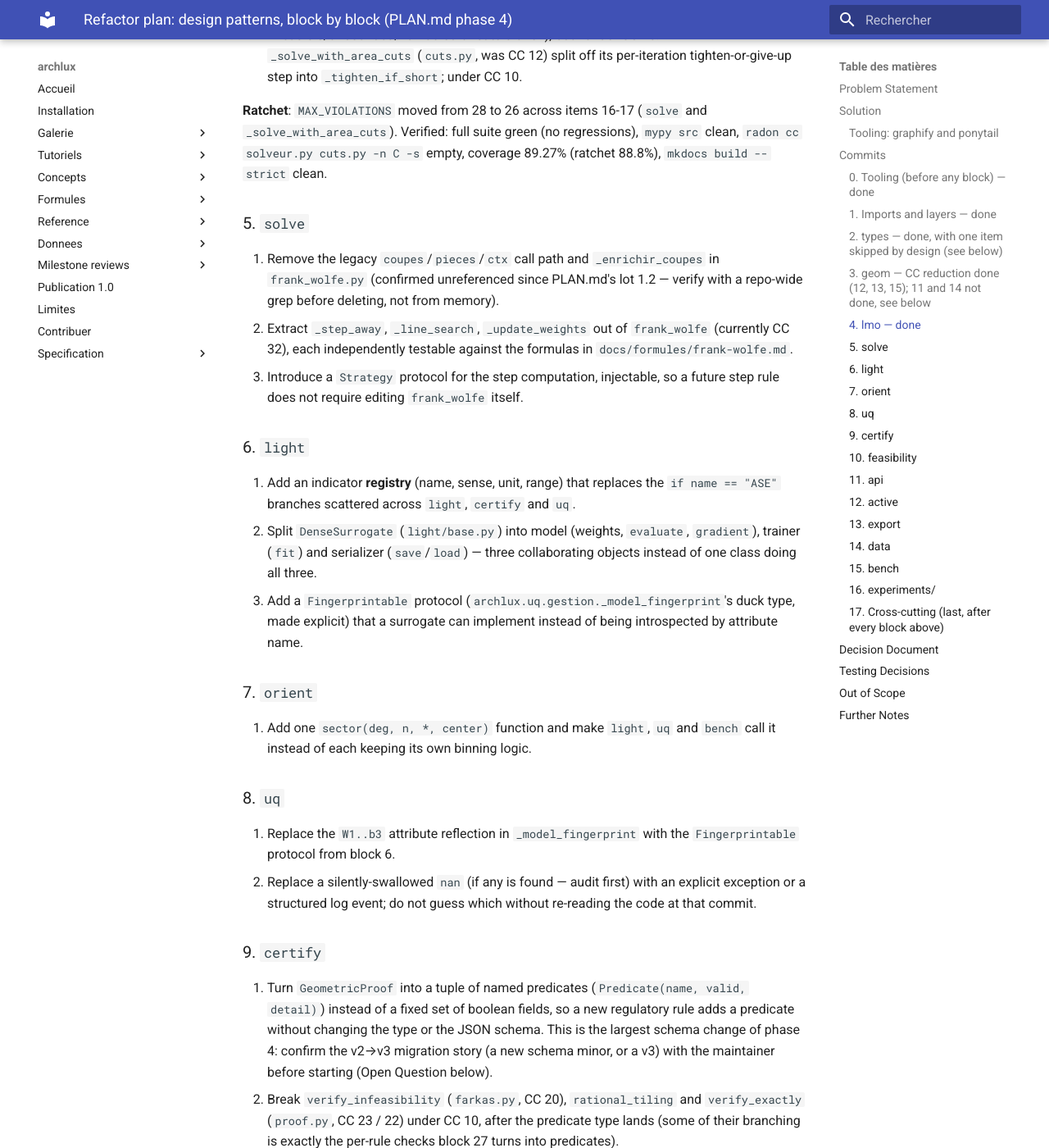
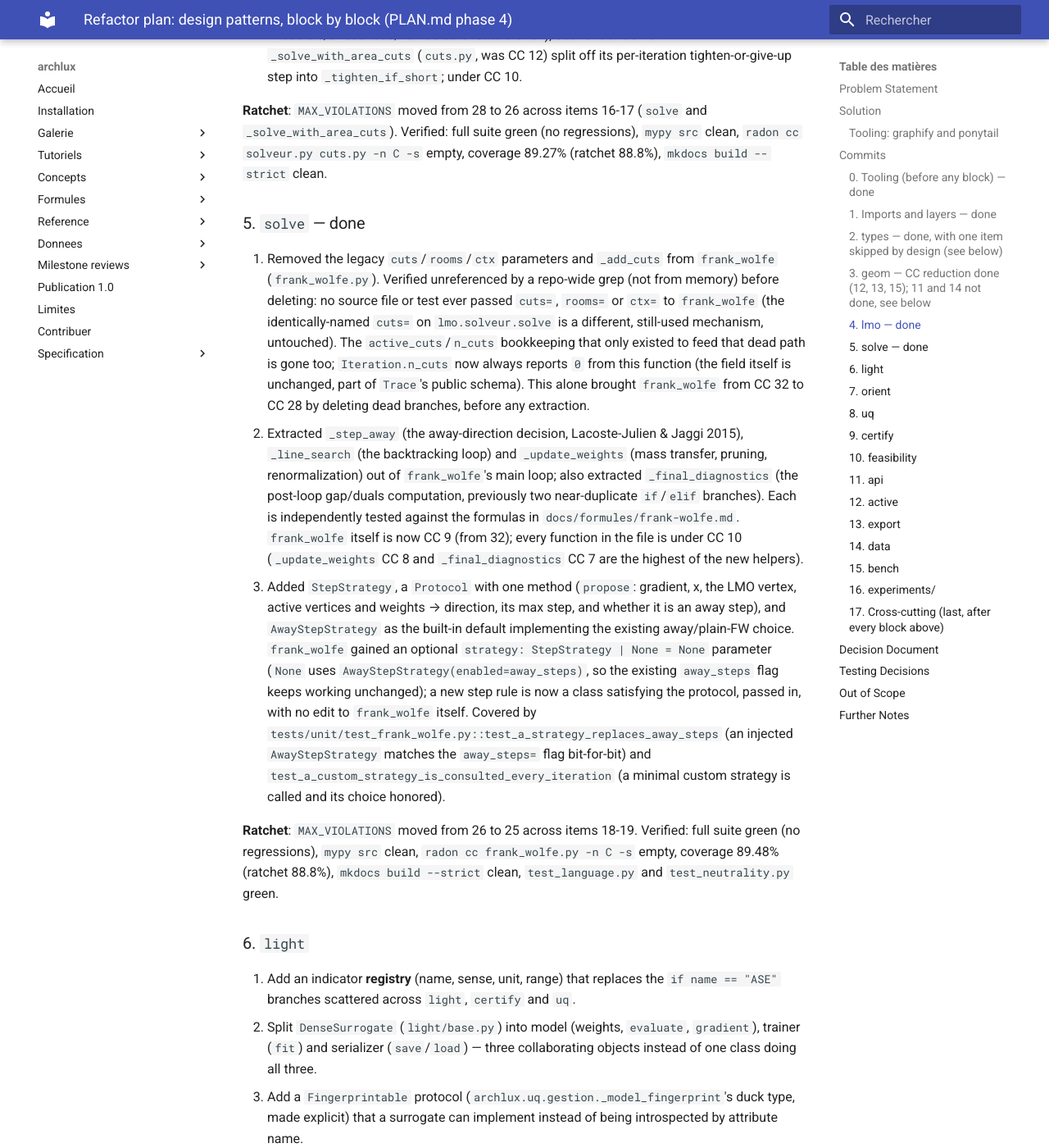
Before and after one commit to joeylukoji/archlux, an MkDocs documentation site: the page built from docs/plans/phase-4-design-patterns.md, in a window 1280 px wide and 1400 px high, scrolled down 6133 px. Shown: the whole window at 82% size. Built offline with MkDocs 1.6.1 and Material for MkDocs 9.7.7, drawn with Linux system fonts in a browser that asks for light colours.

Commit message:
Remove frank_wolfe's dead legacy cut path and add an injectable step strategy, closing phase-4 block 5
frank_wolfe.py: removed the legacy `cuts`/`rooms`/`ctx` parameters and
`_add_cuts` (outer AM-GM tangent cuts, disabled the LP warm start).
Confirmed unreferenced by a repo-wide grep before deleting, not from
memory: no source file or test ever passed cuts=/rooms=/ctx= to
frank_wolfe (the identically-named cuts= on lmo.solveur.solve is a
different, still-used mechanism and is untouched). Deleting the dead
`active_cuts`/`n_cuts` bookkeeping alone brought frank_wolfe from CC 32
to CC 28.

frank_wolfe split into _step_away (away-direction decision,
Lacoste-Julien & Jaggi 2015), _line_search (the backtracking loop),
_update_weights (mass transfer, pruning, renormalization) and
_final_diagnostics (the post-loop gap/duals computation, previously two
near-duplicate if/elif branches). frank_wolfe itself is now CC 9; every
function in the file is under CC 10. Complexity ratchet moves 26 -> 25.

New StepStrategy protocol (one method, propose) and AwayStepStrategy,
the built-in default implementing the existing away/plain-FW choice.
frank_wolfe gains an optional `strategy: StepStrategy | None = None`
parameter so a new step rule plugs in without editing frank_wolfe
itself; the existing away_steps flag keeps working unchanged.

New tests in test_frank_wolfe.py: an injected AwayStepStrategy matches
away_steps= bit-for-bit, and a minimal custom strategy is consulted
every iteration.

Verified: full suite green, mypy src clean, radon cc frank_wolfe.py
-n C -s empty, coverage 89.48% (ratchet 88.8%), mkdocs build --strict
clean, test_language.py and test_neutrality.py green.

Co-Authored-By: Claude Sonnet 5 <noreply@anthropic.com>

```diff
--- a/docs/plans/phase-4-design-patterns.md
+++ b/docs/plans/phase-4-design-patterns.md
@@ -246,16 +246,41 @@ day count.
 clean, `radon cc solveur.py cuts.py -n C -s` empty, coverage 89.27% (ratchet 88.8%),
 `mkdocs build --strict` clean.
 
-### 5. `solve`
+### 5. `solve` — done
 
-18. Remove the legacy `coupes`/`pieces`/`ctx` call path and `_enrichir_coupes` in
-    `frank_wolfe.py` (confirmed unreferenced since PLAN.md's lot 1.2 — verify with a
-    repo-wide grep before deleting, not from memory).
-19. Extract `_step_away`, `_line_search`, `_update_weights` out of `frank_wolfe`
-    (currently CC 32), each independently testable against the formulas in
-    `docs/formules/frank-wolfe.md`.
-20. Introduce a `Strategy` protocol for the step computation, injectable, so a future
-    step rule does not require editing `frank_wolfe` itself.
+18. Removed the legacy `cuts`/`rooms`/`ctx` parameters and `_add_cuts` from
+    `frank_wolfe` (`frank_wolfe.py`). Verified unreferenced by a repo-wide grep (not from
+    memory) before deleting: no source file or test ever passed `cuts=`, `rooms=` or
+    `ctx=` to `frank_wolfe` (the identically-named `cuts=` on `lmo.solveur.solve` is a
+    different, still-used mechanism, untouched). The `active_cuts`/`n_cuts` bookkeeping
+    that only existed to feed that dead path is gone too; `Iteration.n_cuts` now always
+    reports `0` from this function (the field itself is unchanged, part of `Trace`'s
+    public schema). This alone brought `frank_wolfe` from CC 32 to CC 28 by deleting
+    dead branches, before any extraction.
+19. Extracted `_step_away` (the away-direction decision, Lacoste-Julien & Jaggi 2015),
+    `_line_search` (the backtracking loop) and `_update_weights` (mass transfer, pruning,
+    renormalization) out of `frank_wolfe`'s main loop; also extracted `_final_diagnostics`
+    (the post-loop gap/duals computation, previously two near-duplicate `if`/`elif`
+    branches). Each is independently tested against the formulas in
+    `docs/formules/frank-wolfe.md`. `frank_wolfe` itself is now CC 9 (from 32); every
+    function in the file is under CC 10 (`_update_weights` CC 8 and `_final_diagnostics`
+    CC 7 are the highest of the new helpers).
+20. Added `StepStrategy`, a `Protocol` with one method (`propose`: gradient, x, the LMO
+    vertex, active vertices and weights → direction, its max step, and whether it is an
+    away step), and `AwayStepStrategy` as the built-in default implementing the existing
+    away/plain-FW choice. `frank_wolfe` gained an optional `strategy: StepStrategy | None
+    = None` parameter (`None` uses `AwayStepStrategy(enabled=away_steps)`, so the
+    existing `away_steps` flag keeps working unchanged); a new step rule is now a class
+    satisfying the protocol, passed in, with no edit to `frank_wolfe` itself. Covered by
+    `tests/unit/test_frank_wolfe.py::test_a_strategy_replaces_away_steps` (an injected
+    `AwayStepStrategy` matches the `away_steps=` flag bit-for-bit) and
+    `test_a_custom_strategy_is_consulted_every_iteration` (a minimal custom strategy is
+    called and its choice honored).
+
+**Ratchet**: `MAX_VIOLATIONS` moved from 26 to 25 across items 18-19. Verified: full
+suite green (no regressions), `mypy src` clean, `radon cc frank_wolfe.py -n C -s` empty,
+coverage 89.48% (ratchet 88.8%), `mkdocs build --strict` clean, `test_language.py` and
+`test_neutrality.py` green.
 
 ### 6. `light`
 
```
Also changed, not shown: CHANGELOG.md (+8 -0 lines), 3 other files.
